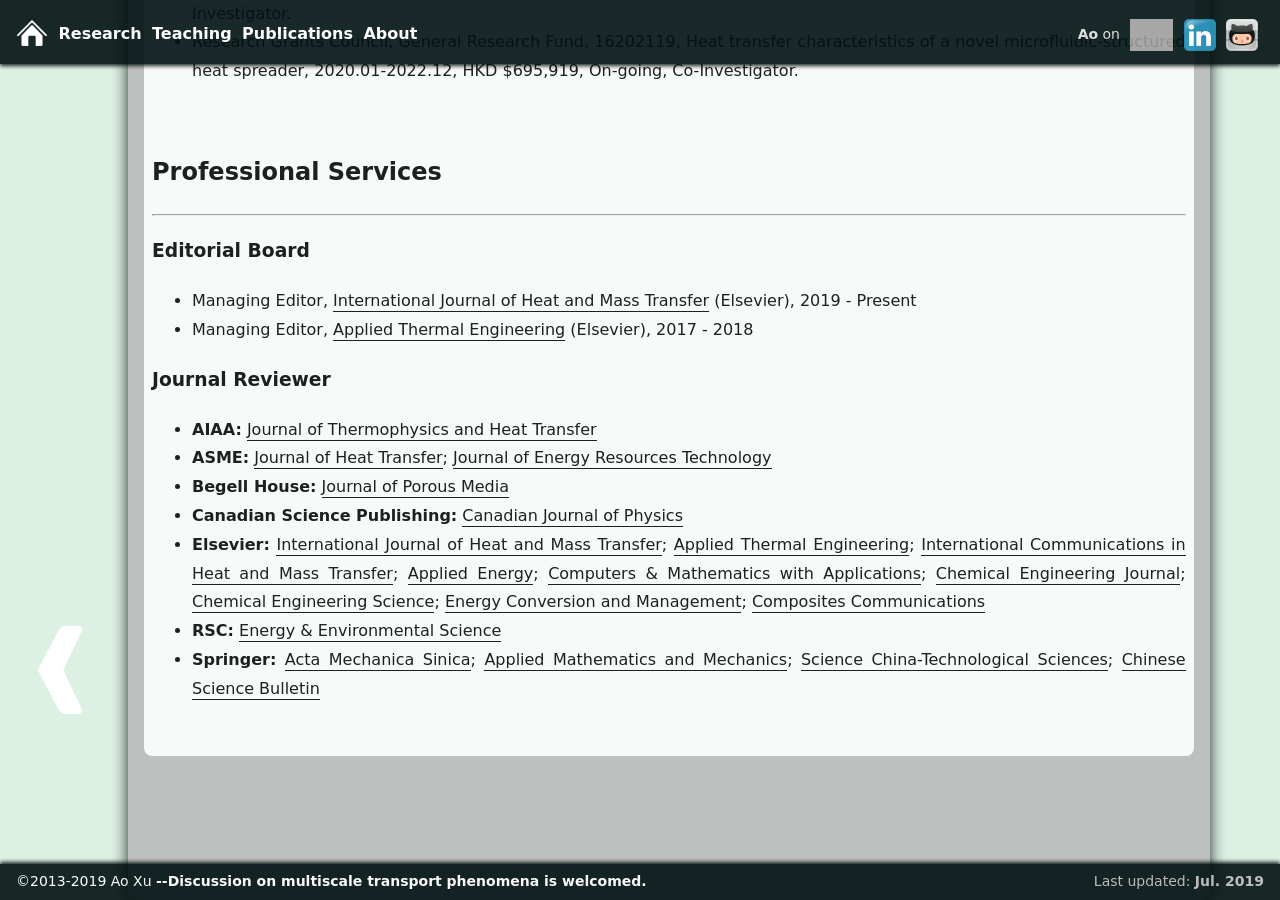
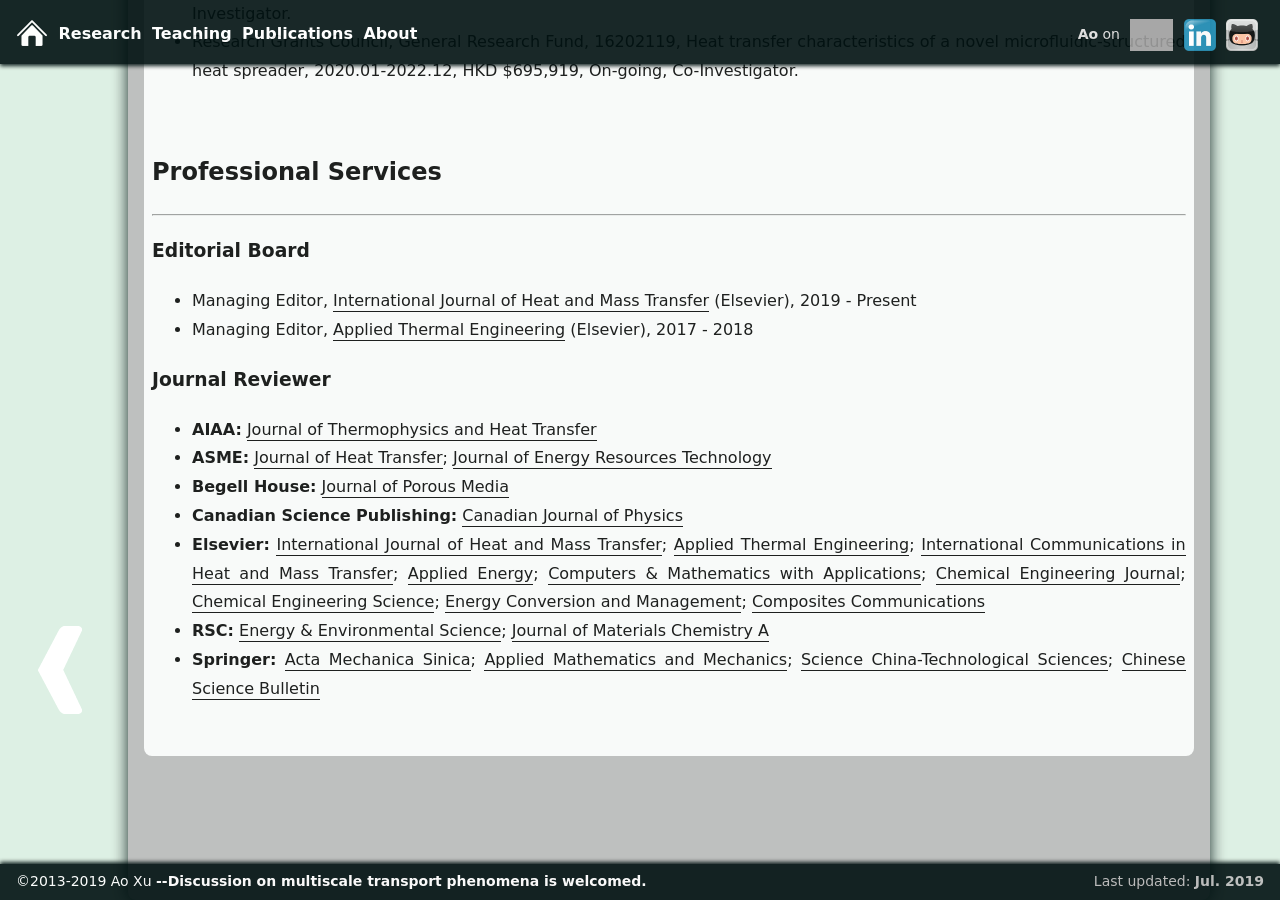
Before and after one commit to xuaoxiqi/xuaoxiqi.github.io, a Jekyll site: the page built from research.html, in a window 1280 px wide and 900 px high, scrolled down 1430 px. Built offline with Jekyll 4.4.1, drawn with Linux system fonts in a browser that asks for light colours; some web fonts are replaced; grey boxes are pictures that could not be loaded.

Commit message:
update Journal Reviewers

```diff
--- a/research.html
+++ b/research.html
@@ -88,7 +88,8 @@ title: Research
             <a href="https://www.journals.elsevier.com/composites-communications" target="_blank">Composites Communications</a>
         </li>
         <li><b>RSC:</b>
-            <a href="https://pubs.rsc.org/en/journals/journal/ee" target="_blank">Energy & Environmental Science</a>
+            <a href="https://pubs.rsc.org/en/journals/journal/ee" target="_blank">Energy & Environmental Science</a>;
+            <a href="https://pubs.rsc.org/en/journals/journal/ta" target="_blank">Journal of Materials Chemistry A </a>
         </li>
         <li><b>Springer:</b>
             <a href="https://www.springer.com/engineering/mechanics/journal/10409" target="_blank">Acta Mechanica Sinica</a>;
```
